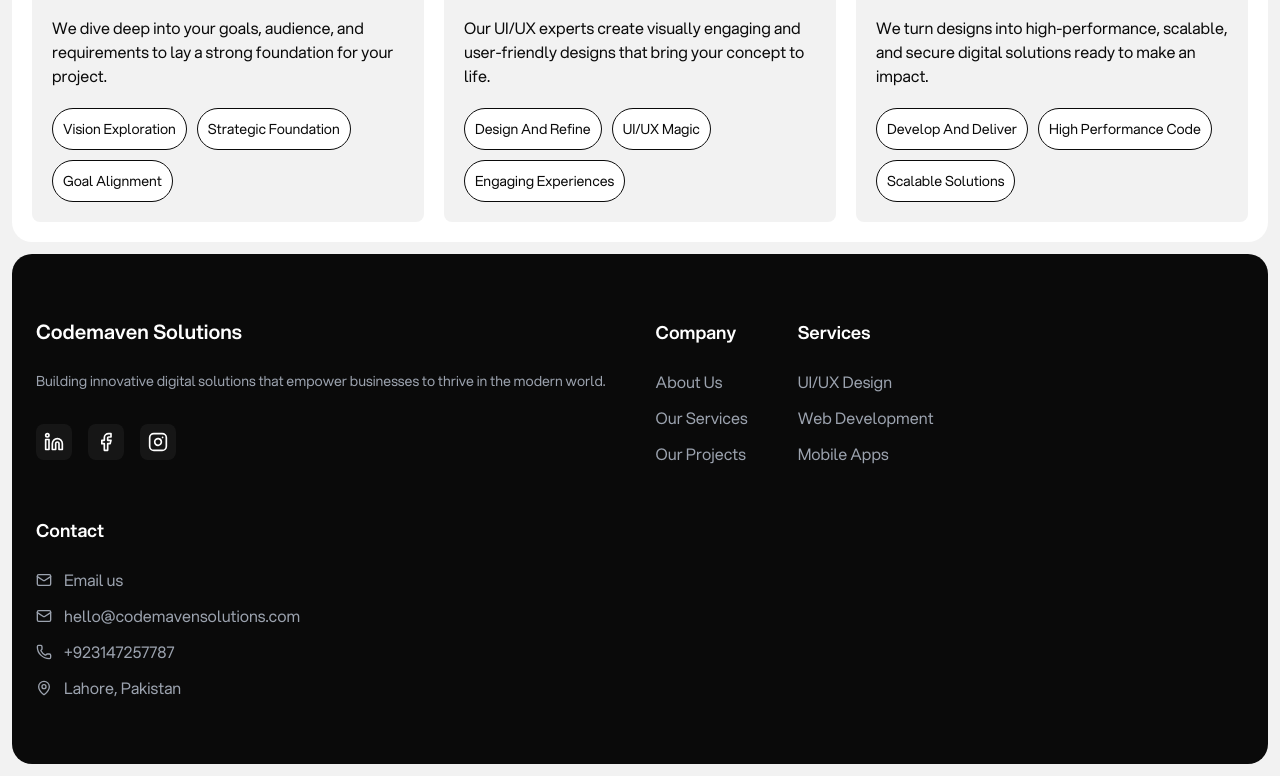
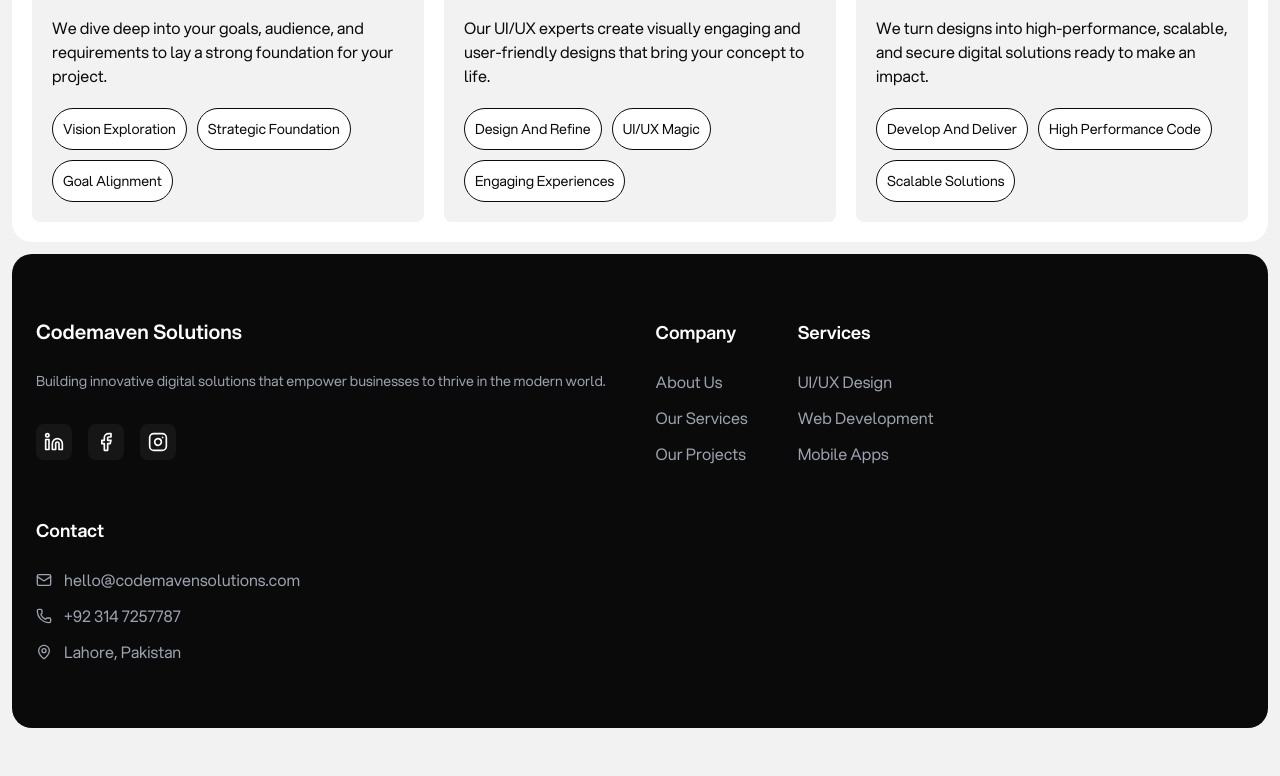
Before and after one commit to Uneebbhat/codemavensolutions, a Next.js app: page / in a window 1280 px wide. Shown: the part 3674-4450 px from the top of the page. After the commit the page ends 4414 px from the top, so only its background shows below. Built offline with nearby package versions, Linux system fonts and the light colour scheme.

Commit message:
contact information and colors updated

```diff
--- a/src/components/Home/MainSection.tsx
+++ b/src/components/Home/MainSection.tsx
@@ -39,7 +39,7 @@ const MainSection = () => {
           target="_blank"
           rel="noopener noreferrer"
         >
-          <Button className="w-full block md:hidden bg-white text-black-500 hover:bg-blue-500 hover:text-white transition-all">
+          <Button className="w-full block md:hidden bg-white text-black-500 hover:bg-[#003AFC] hover:text-white transition-all">
             Let&apos;s talk.
           </Button>
         </Link>
--- a/src/components/common/Footer.tsx
+++ b/src/components/common/Footer.tsx
@@ -31,17 +31,12 @@ const Footer = () => {
   const contactInfo = [
     {
       icon: <Mail className="w-4 h-4" />,
-      text: "Email us",
-      href: "mailto:contact.codemavensolutions@gmail.com",
-    },
-    {
-      icon: <Mail className="w-4 h-4" />,
       text: "hello@codemavensolutions.com",
       href: "mailto:hello@codemavensolutions.com",
     },
     {
       icon: <Phone className="w-4 h-4" />,
-      text: "+923147257787",
+      text: "+92 314 7257787",
       href: "https://wa.me/923147257787",
     },
     {
--- a/src/components/common/Header.tsx
+++ b/src/components/common/Header.tsx
@@ -53,7 +53,7 @@ const Header = () => {
         <nav className="flex items-center space-x-2.5">
           {routes.map((route, index) => (
             <React.Fragment key={index}>
-              <a href={route.href} className="hover:text-blue-500">
+              <a href={route.href} className="hover:text-[#003AFC]">
                 {route.label}
               </a>
               {index < routes.length && (
@@ -67,7 +67,7 @@ const Header = () => {
           target="_blank"
           rel="noopener noreferrer"
         >
-          <Button className="transition-all bg-white text-black-500 hover:bg-blue-500 hover:text-white">
+          <Button className="transition-all bg-white text-black-500 hover:bg-[#003AFC] hover:text-white">
             Let&apos;s talk.
           </Button>
         </Link>
```
